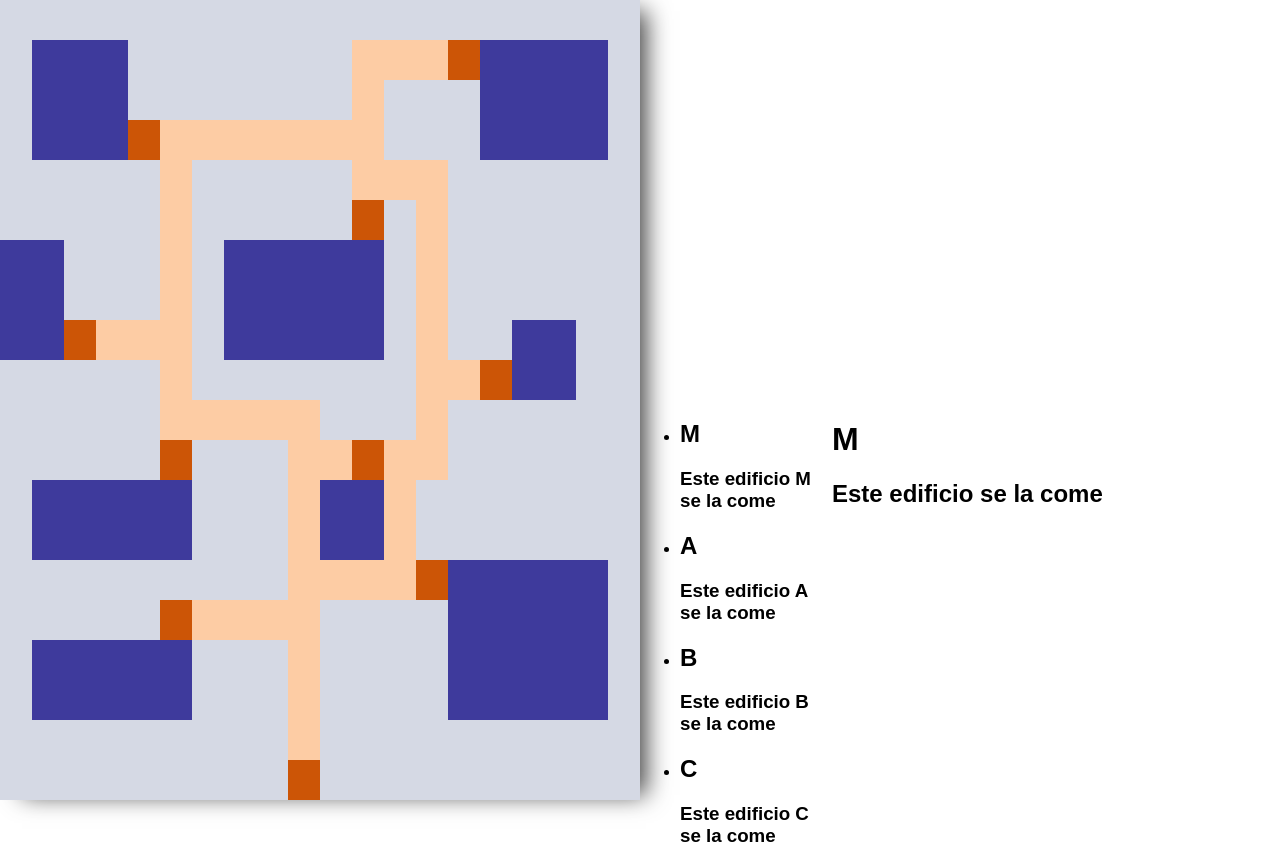
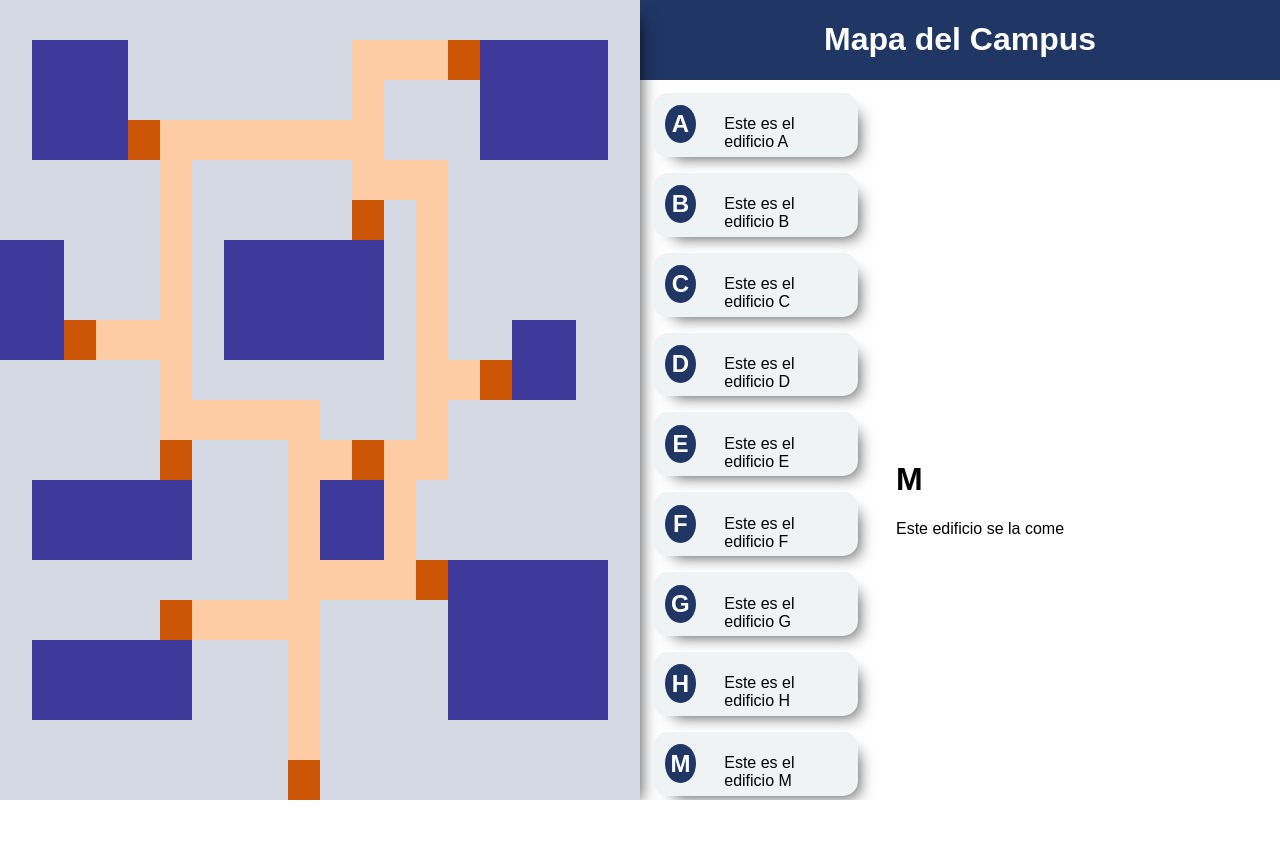
Before and after one commit to KiviKong/IoT_Jalisco, a React (Create React App) app: page / in a window 1280 px wide. After the commit the page ends 800 px from the top, so only its background shows below. Built offline with nearby package versions, Linux system fonts and the light colour scheme.

Commit message:
Agrega estilo a la descripcion de los edificios

```diff
--- /dev/null
+++ b/public/css/description.css
@@ -0,0 +1,118 @@
+.gridDescription {
+    width: 100%;
+    height: 100%;
+    display: grid;
+    grid-template-columns: repeat(1, [col] 100%);
+    grid-template-rows: repeat(1, [row] 100%);
+}
+
+.buildingDescriptionArea {
+    grid-row: row 1;
+    grid-column: col 1;
+}
+
+.buildingList {
+    width: 100%;
+    height: 100%;
+    display: grid;
+    grid-template-columns: repeat(1, [col] 100%);
+    grid-template-rows: repeat(9, [row] 11.1%);
+}
+
+.building_1 {
+    grid-row: row 1;
+    grid-column: col 1;
+}
+
+.building_2 {
+    grid-row: row 2;
+    grid-column: col 1;
+}
+
+.building_3 {
+    grid-row: row 3;
+    grid-column: col 1;
+}
+
+.building_4 {
+    grid-row: row 4;
+    grid-column: col 1;
+}
+
+.building_5 {
+    grid-row: row 5;
+    grid-column: col 1;
+}
+
+.building_6 {
+    grid-row: row 6;
+    grid-column: col 1;
+}
+
+.building_7 {
+    grid-row: row 7;
+    grid-column: col 1;
+}
+
+.building_8 {
+    grid-row: row 8;
+    grid-column: col 1;
+}
+
+.building_9 {
+    grid-row: row 9;
+    grid-column: col 1;
+}
+
+/* Personalización de etiquetas de edificios */
+
+.gridBuildingLabels {
+    width: 80%;
+    height: 80%;
+    display: grid;
+    grid-template-columns: [col1] 30% [col2] 70%;
+    grid-template-rows:  [row1] 100%;
+    background-color: #EFF3F4;
+    border-radius: 15px;
+    margin: 5%;
+
+    -webkit-box-shadow: 10px 10px 16px -10px rgba(0,0,0,0.75);
+    -moz-box-shadow: 10px 10px 16px -10px rgba(0,0,0,0.75);
+    box-shadow: 10px 10px 16px -10px rgba(0,0,0,0.75);
+}
+
+.BuildingLabels_name {
+    grid-row: row1;
+    grid-column: col1;
+}
+
+.BuildingLabels_circle {
+    height: 60%;
+    width: 50%;
+    margin: 20%;
+    background-color:#203665;
+    text-align: center;
+    position: relative;
+    border-radius: 50%;
+}
+
+.BuildingLabels_circle h2 {
+    margin: 0;
+    color: white;
+    position: absolute;
+    top: 50%;
+    left: 50%;
+    transform: translate(-50%, -50%);
+}
+
+.BuildingLabels_description {
+    margin: 10px;
+    grid-row: row1;
+    grid-column: col2;
+    position: relative;
+}
+
+.BuildingLabels_description p {
+    margin-top: 10%;
+    margin-bottom: 0%;
+}
--- a/public/css/description/description.css
+++ /dev/null
@@ -1,12 +0,0 @@
-.gridDescription {
-    width: 100%;
-    height: 100vh;
-    display: grid;
-    grid-template-columns: repeat(1, [col] 100%);
-    grid-template-rows: repeat(2, [row] 50%);
-}
-
-.buildingDescriptionArea {
-    grid-row: row 2;
-    grid-column: col 1;
-}
--- a/public/css/information/information.css
+++ b/public/css/information.css
@@ -1,6 +1,6 @@
 .gridInformation {
     width: 100%;
-    height: 100vh;
+    height: 100%;
     display: grid;
     grid-template-columns: repeat(1, [col] 100%);
     grid-template-rows: repeat(2, [row] 50%);
--- a/public/css/main.css
+++ b/public/css/main.css
@@ -2,21 +2,29 @@
     width: 100%;
     height: 100vh;
     display: grid;
-    grid-template-columns: [col1] 50% [col2] 15% [col3] 35%;
-    grid-template-rows: repeat(1, [row] 100%);
+    grid-template-columns: [col1] 50% [col2] 20% [col3] 30%;
+    grid-template-rows: [row1] 10% [row2] 90%;
+}
+
+.titleArea {
+    grid-row: row1;
+    grid-column: col2 /span 2;
+    text-align: center;
+    background-color: #203665;
+    color: white;
 }
 
 .mapArea {
-    grid-row: row 1;
+    grid-row: row1 /span 2;
     grid-column: col1;
 }
 
 .descriptionArea {
-    grid-row: row 1;
+    grid-row: row2;
     grid-column: col2;
 }
 
 .informationArea {
-    grid-row: row 1;
+    grid-row: row2;
     grid-column: col3;
 }
--- a/public/css/map.css
+++ b/public/css/map.css
@@ -4,9 +4,9 @@
     display: grid;
     grid-template-columns: repeat(20, [col] 5%);
     grid-template-rows: repeat(20, [row] 5%);
-    -webkit-box-shadow: 14px 3px 23px -8px rgba(0,0,0,0.75);
-    -moz-box-shadow: 14px 3px 23px -8px rgba(0,0,0,0.75);
-    box-shadow: 14px 3px 23px -8px rgba(0,0,0,0.75);
+    -webkit-box-shadow: 10px 10px 16px -10px rgba(0,0,0,0.75);
+    -moz-box-shadow: 10px 10px 16px -10px rgba(0,0,0,0.75);
+    box-shadow: 10px 10px 16px -10px rgba(0,0,0,0.75);
 }
 
 #block_1_1 {
--- a/public/index.html
+++ b/public/index.html
@@ -14,8 +14,8 @@
     <script src="https://cdnjs.cloudflare.com/ajax/libs/jqueryui/1.12.1/jquery-ui.min.js"></script>
     <link rel="stylesheet" href="./css/main.css">
     <link rel="stylesheet" href="./css/map.css">
-    <link rel="stylesheet" href="./css/information/information.css">
-    <link rel="stylesheet" href="./css/description/description.css">
+    <link rel="stylesheet" href="./css/information.css">
+    <link rel="stylesheet" href="./css/description.css">
     <!--
       Notice the use of %PUBLIC_URL% in the tags above.
       It will be replaced with the URL of the `public` folder during the build.
--- a/src/components/MainComponent.js
+++ b/src/components/MainComponent.js
@@ -22,6 +22,7 @@ export class MainComponent extends React.Component {
   render() {
     return (
         <div className="gridScreen">
+            <div className="titleArea"><h1>Mapa del Campus</h1></div>
             <Mapa />
             <Description onMouseOver = {this.changueBuildingDescription}/>
             <Information edificio={this.state.edificio} />
--- a/src/components/description/BuildingDescription.js
+++ b/src/components/description/BuildingDescription.js
@@ -11,28 +11,38 @@ export class BuildingDescription extends React.Component {
   }
 
   handleMouseOver = (e) => {
-      this.props.onMouseOver(elementos.get(e.target.innerText));
+    if (e.target.className === 'gridBuildingLabels')
+        this.props.onMouseOver(elementos.get(e.target.textContent.charAt(0)));
   }
 
   createBuildings = () => {
-    edificios.forEach((e) =>{
-        elementos.set(e.nombre, e);
-    });
-
-    return edificios.map((element,i) => {
-        return (
-            <li key={i}>
-                <h2 onMouseOver={this.handleMouseOver} >{element.nombre}</h2>
-                <h3>{element.descripcion}</h3>
-            </li>
-        )
-    });
+    let buildings = [];
+    for (let i = 0; i < edificios.length; i++) {
+        elementos.set(edificios[i].nombre, edificios[i]);
+        buildings.push(
+            (
+                <div key={i} className={'building_' + (i+1)}>
+                    <div className="gridBuildingLabels" onMouseOver={this.handleMouseOver}>
+                        <div className="BuildingLabels_name">
+                            <div className="BuildingLabels_circle">
+                                <h2>{edificios[i].nombre}</h2>
+                            </div>
+                        </div>
+                        <div className="BuildingLabels_description"><p>{edificios[i].resumen}</p></div>
+                    </div>
+                </div>
+            )
+        );
+    }
+    return buildings;
   }
 
   render() {
     return (
         <div className="buildingDescriptionArea">
-            <ul>{this.createBuildings()}</ul>
+            <div className="buildingList">
+                {this.createBuildings()}
+            </div>
         </div>
     );
   }
--- a/src/components/description/buildings.js
+++ b/src/components/description/buildings.js
@@ -1,18 +1,47 @@
 export const edificios = [
     {
-        nombre: 'M',
-        descripcion: 'Este edificio M se la come'
+        nombre: "A",
+        resumen: "Este es el edificio A",
+        descripcion: "Two things are infinite: the universe and human stupidity; and I'm not sure about the universe."
     },
     {
-        nombre: 'A',
-        descripcion: 'Este edificio A se la come'
+        nombre: "B",
+        resumen: "Este es el edificio B",
+        descripcion: "I'm selfish, impatient and a little insecure. I make mistakes, I am out of control and at times hard to handle. But if you can't handle me at my worst, then you sure as hell don't deserve me at my best."
     },
     {
-        nombre: 'B',
-        descripcion: 'Este edificio B se la come'
+        nombre: "C",
+        resumen: "Este es el edificio C",
+        descripcion: "Be who you are and say what you feel, because those who mind don't matter, and those who matter don't mind."
     },
     {
-        nombre: 'C',
-        descripcion: 'Este edificio C se la come'
+        nombre: "D",
+        resumen: "Este es el edificio D",
+        descripcion: "You know you're in love when you can't fall asleep because reality is finally better than your dreams."
+    },
+    {
+        nombre: "E",
+        resumen: "Este es el edificio E",
+        descripcion: "In three words I can sum up everything I've learned about life: it goes on."
+    },
+    {
+        nombre: "F",
+        resumen: "Este es el edificio F",
+        descripcion: "If you want to know what a man's like, take a good look at how he treats his inferiors, not his equals."
+    },
+    {
+        nombre: "G",
+        resumen: "Este es el edificio G",
+        descripcion: "I've learned that people will forget what you said, people will forget what you did, but people will never forget how you made them feel."
+    },
+    {
+        nombre: "H",
+        resumen: "Este es el edificio H",
+        descripcion: "Darkness cannot drive out darkness: only light can do that. Hate cannot drive out hate: only love can do that."
+    },
+    {
+        nombre: "M",
+        resumen: "Este es el edificio M",
+        descripcion: "To be yourself in a world that is constantly trying to make you something else is the greatest accomplishment."
     },
 ];
--- a/src/components/information/BuildingInfo.js
+++ b/src/components/information/BuildingInfo.js
@@ -11,7 +11,8 @@ export class BuildingInfo extends React.Component {
     return (
         <div className="buildingInformationArea">
             <h1>{this.props.edificio.nombre}</h1>
-            <h2>{this.props.edificio.descripcion}</h2>
+            <h2>{this.props.edificio.resumen}</h2>
+            <p>{this.props.edificio.descripcion}</p>
         </div>
     );
   }
```
Also changed, not shown: public/css/information/buildingInformation.css (deleted).
